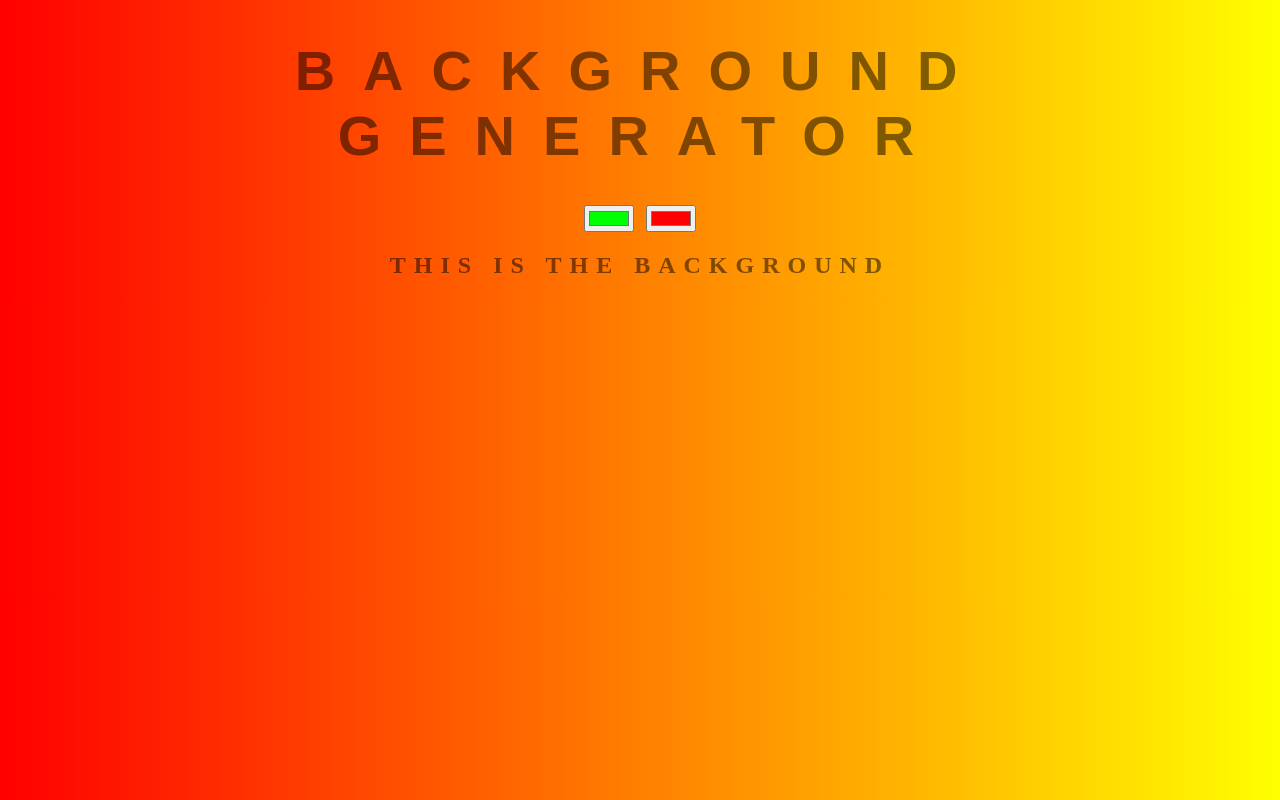
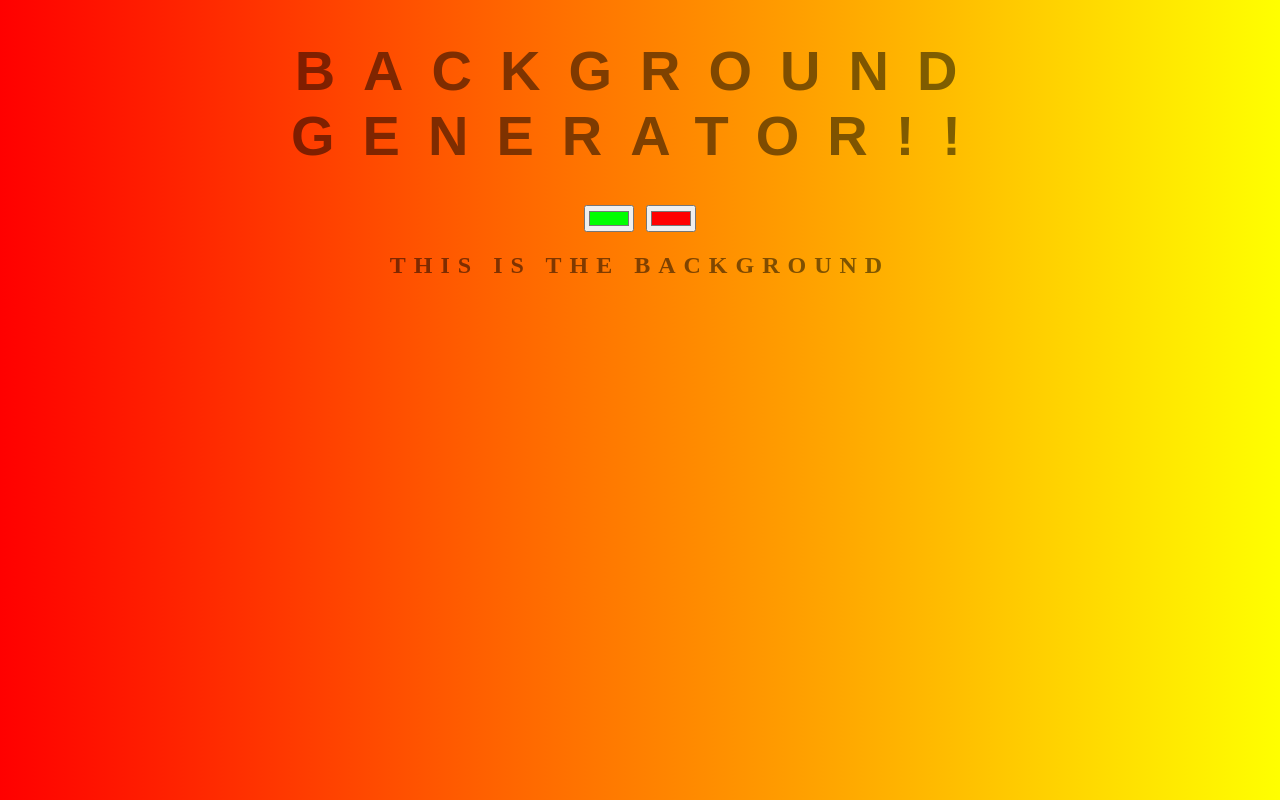
Before and after one commit to ametow/background_generator, a plain HTML site: page index.html in a window 1280 px wide. Drawn offline with Linux system fonts and the light colour scheme.

Commit message:
exclaim mark been added

```diff
--- a/index.html
+++ b/index.html
@@ -5,7 +5,7 @@
     <link rel="stylesheet" href="style.css">
 </head>
 <body id="gradient">
-    <h1>Background generator</h1>
+    <h1>Background generator!!</h1>
     <input oninput="change()" class="color1" type="color" name="color1" value="#00ff00">
     <input oninput="change()" class="color2" type="color" name="color2" value="#ff0000">
     <h2>This is the background</h2>
```
